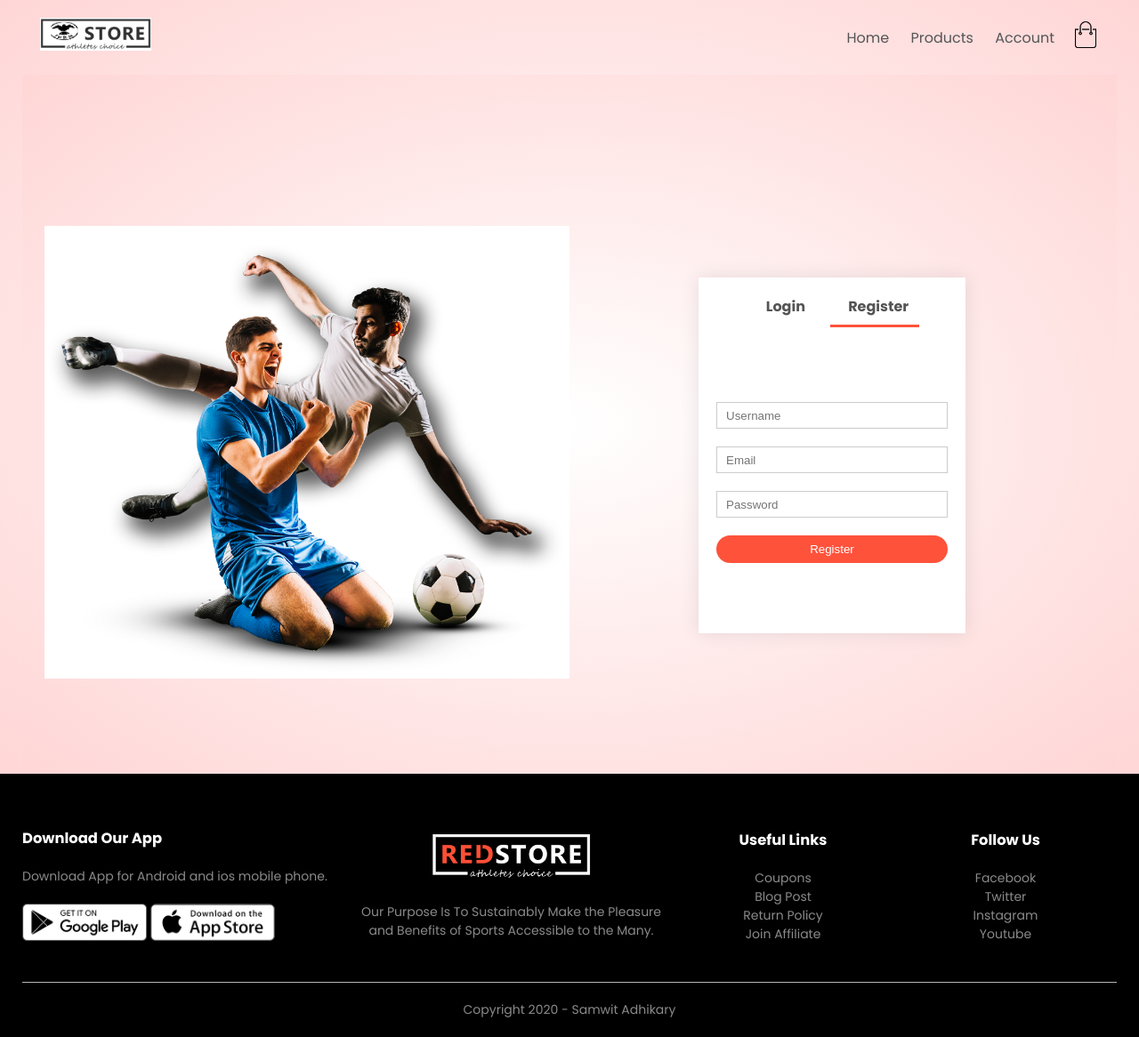
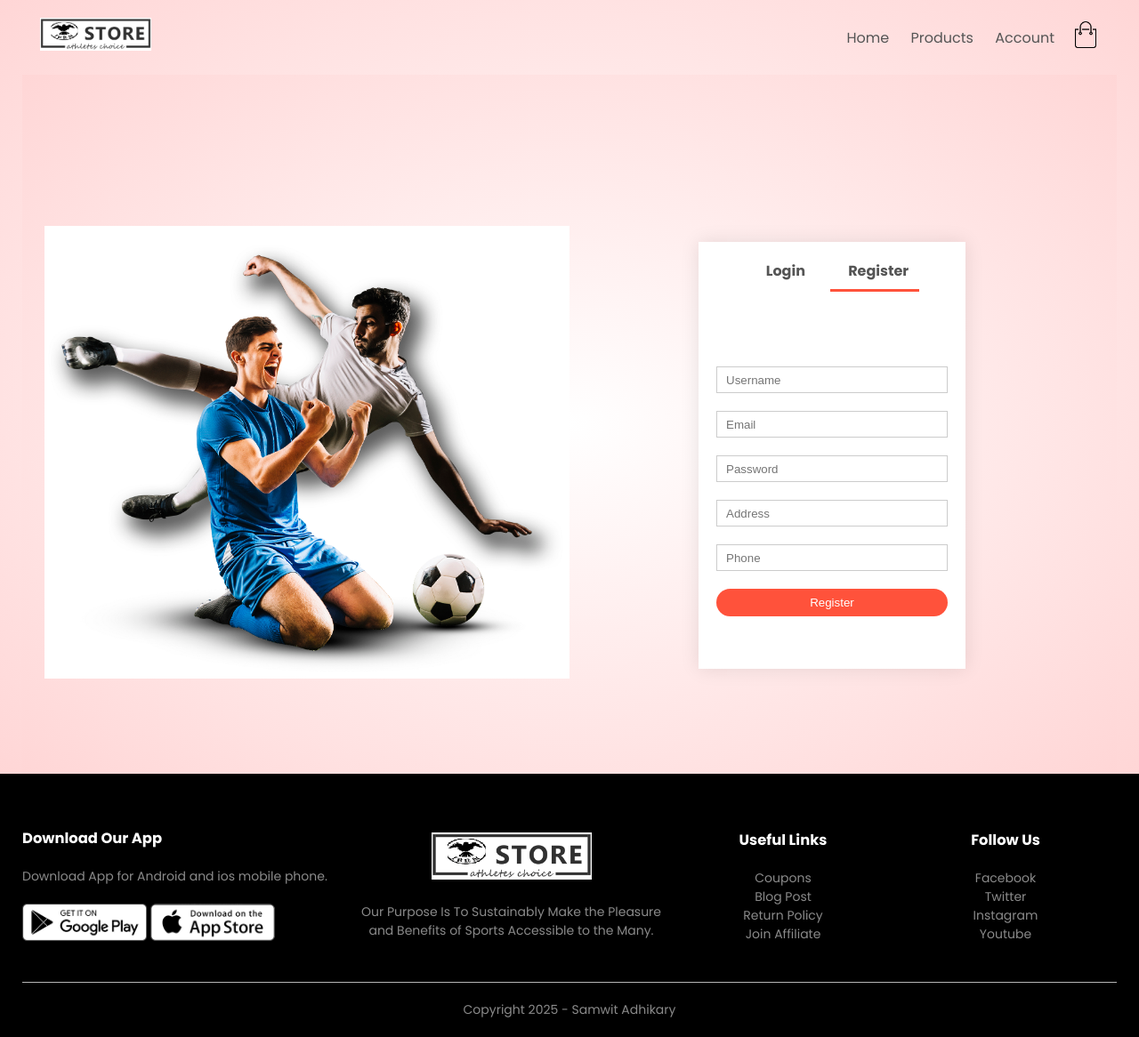
Before and after one commit to jainkjoseph/bro_cart, a Django app: page /customer/account/ in a window 1280 px wide. Shown: the whole page at 89% size. Run offline with Django 5.2, Linux system fonts and the light colour scheme.

Commit message:
login/Register Screen designed

```diff
--- a/static/css/style.css
+++ b/static/css/style.css
@@ -380,7 +380,7 @@ th:last-child{
     text-align: right;
 }
 
-/* Account page */
+/* Account page  brocart*/
 .account-page{
     padding: 50px 0;
     background: radial-gradient(#fff, #ffd6d6);
@@ -388,7 +388,7 @@ th:last-child{
 .form-container{
     background: #fff;
     width: 300px;
-    height: 400px;
+    height: 480px;
     position: relative;
     text-align: center;
     padding: 20px 0;
--- a/templates/account.html
+++ b/templates/account.html
@@ -29,7 +29,7 @@
         function login() {
             RegForm.style.transform = "translatex(300px)";
             LoginForm.style.transform = "translatex(300px)";
-            Indicator.style.transform = "translate(0px)";
+            Indicator.style.transform = "translate(10px)";
 
         }
 </script>
--- a/templates/account_banner.html
+++ b/templates/account_banner.html
@@ -19,9 +19,11 @@
                         <a href="">Forget Password</a>
                     </form>
                     <form id="RegForm">
-                        <input type="text" placeholder="Username">
-                        <input type="email" placeholder="Email">
-                        <input type="password" placeholder="Password">
+                        <input type="text" name=username maxlength="10" minlength="3" placeholder="Username">
+                        <input type="email" name="email" placeholder="Email">
+                        <input type="password" name="password" minlength="5" placeholder="Password">
+                        <input type="text" name="address" minlength="8" placeholder="Address">
+                        <input type="text" name="phone" minlength="8" placeholder="Phone">
                         <button type="submit" class="btn">Register</button>
                     </form>
                 </div>
--- a/templates/blank_layout.html
+++ b/templates/blank_layout.html
@@ -47,6 +47,7 @@
                     </div>
                 </div>
                 <div class="footer-col-2">
+
                     <img src="{% static 'images/logo-white.png' %}">
                     <p>Our Purpose Is To Sustainably Make the Pleasure and Benefits of Sports Accessible to the Many.
                     </p>
@@ -71,7 +72,7 @@
                 </div>
             </div>
             <hr>
-            <p class="copyright">Copyright 2020 - Samwit Adhikary</p>
+            <p class="copyright">Copyright 2025 - Samwit Adhikary</p>
         </div>
     </div>
 
```
Also changed, not shown: bro_cart/settings.py (+9 -1 lines), static/images/2logo-white.png (added), static/images/logo-white.png.
